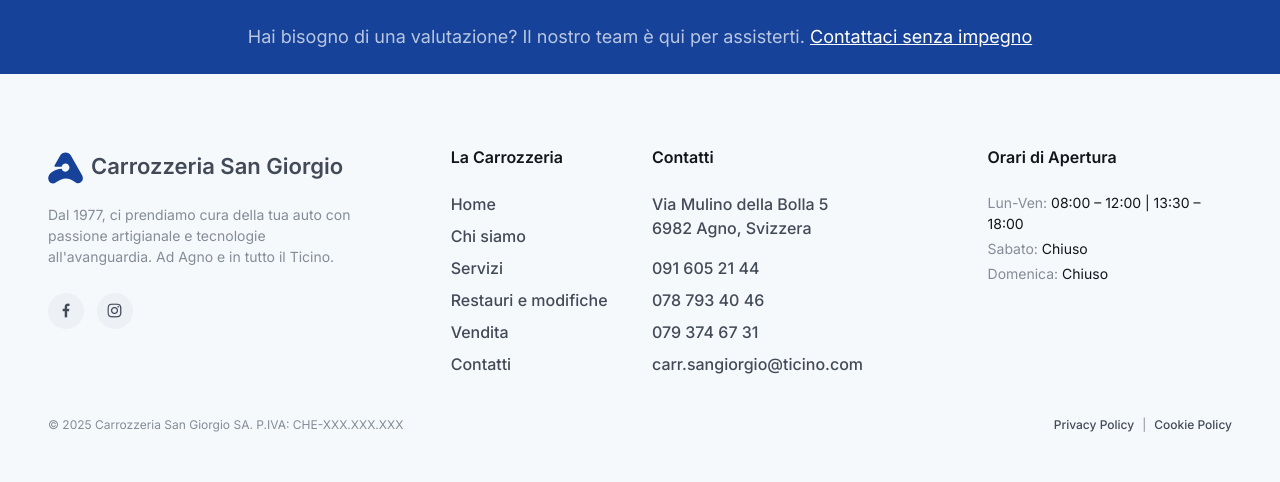
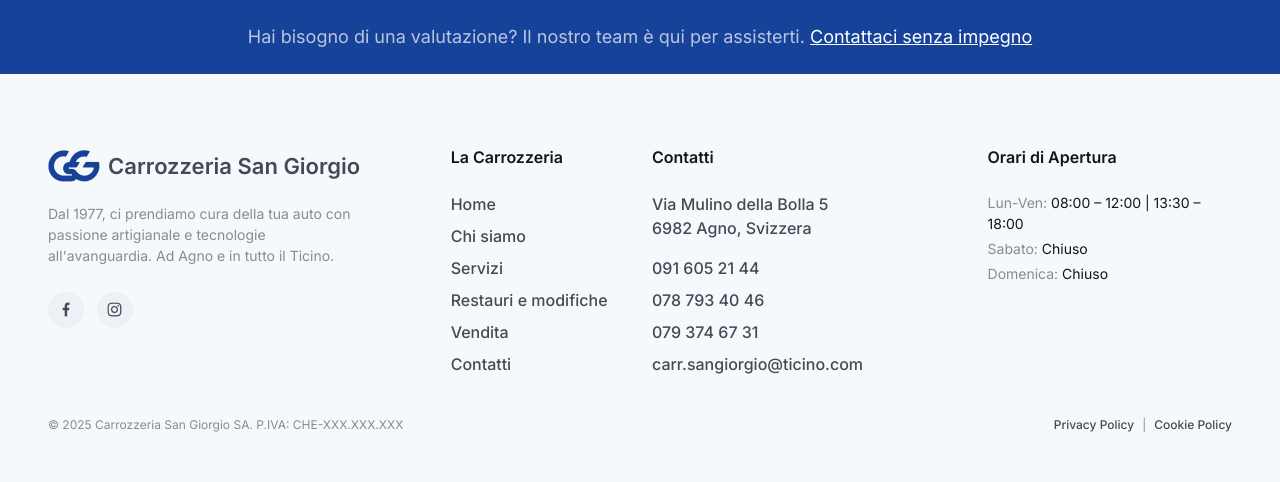
Before and after one commit to ishrid/carrozzeria_sangiorgio, a Django app: page /contatti/ in a window 1280 px wide. Shown: the part 2032-2514 px from the top of the page. Run offline with Django 5.2, Linux system fonts and the light colour scheme; data comes from the database, SQL or seed files in the repository; some libraries are stand-ins or nearby versions.

Commit message:
asdfajhlk

```diff
--- a/templates/footer.html
+++ b/templates/footer.html
@@ -15,11 +15,8 @@
 
                 <div class="col-lg-4 pb-4 pb-lg-0 mb-4 mb-lg-0">
                     <a class="navbar-brand d-inline-flex align-items-center mt-0 mb-3" href="{% url 'main:home' %}">
-                        <span class="text-primary flex-shrink-0 me-2">
-                            <svg version="1.1" width="35" height="32" viewBox="0 0 36 33" xmlns="http://www.w3.org/2000/svg">
-                                <path fill="currentColor" d="M35.6,29c-1.1,3.4-5.4,4.4-7.9,1.9c-2.3-2.2-6.1-3.7-9.4-3.7c-3.1,0-7.5,1.8-10,4.1c-2.2,2-5.8,1.5-7.3-1.1c-1-1.8-1.2-4.1,0-6.2l0.6-1.1l0,0c0.6-0.7,4.4-5.2,12.5-5.7c0.5,1.8,2,3.1,3.9,3.1c2.2,0,4.1-1.9,4.1-4.2s-1.8-4.2-4.1-4.2c-2,0-3.6,1.4-4,3.3H7.7c-0.8,0-1.3-0.9-0.9-1.6l5.6-9.8c2.5-4.5,8.8-4.5,11.3,0L35.1,24C36,25.7,36.1,27.5,35.6,29z"></path>
-                            </svg>
-                        </span>
+                        <img src="{%static 'img/LogoCSG.png'%}" style="height: 32px;" class="img-fluid me-2" alt="" srcset="">
+
                         <span class="text-nav">Carrozzeria San Giorgio</span>
                     </a>
                     <p class="fs-sm text-body-secondary pb-2" style="max-width: 320px;">
```
